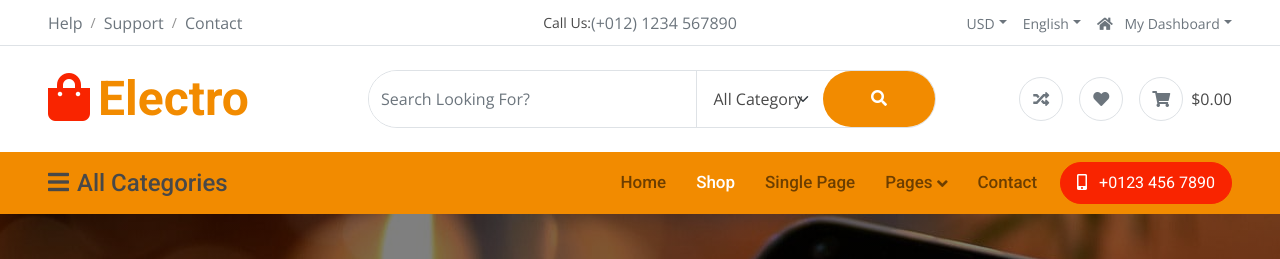
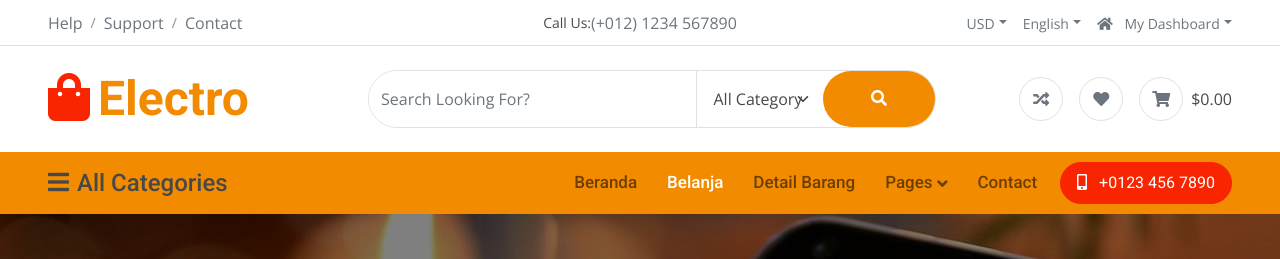
Before and after one commit to asmifrs/onlineshop, a plain HTML site: page shop.html in a window 1280 px wide. Shown: the top 259 px of the page. Drawn offline with nearby package versions, Linux system fonts and the light colour scheme.

Commit message:
update shop.html

```diff
--- a/shop.html
+++ b/shop.html
@@ -198,9 +198,9 @@
                     </button>
                     <div class="collapse navbar-collapse" id="navbarCollapse">
                         <div class="navbar-nav ms-auto py-0">
-                            <a href="index.html" class="nav-item nav-link">Home</a>
-                            <a href="shop.html" class="nav-item nav-link active">Shop</a>
-                            <a href="single.html" class="nav-item nav-link">Single Page</a>
+                            <a href="index.html" class="nav-item nav-link">Beranda</a>
+                            <a href="shop.html" class="nav-item nav-link active">Belanja</a>
+                            <a href="single.html" class="nav-item nav-link">Detail Barang</a>
                             <div class="nav-item dropdown">
                                 <a href="#" class="nav-link" data-bs-toggle="dropdown"><span
                                         class="dropdown-toggle">Pages</span></a>
```
